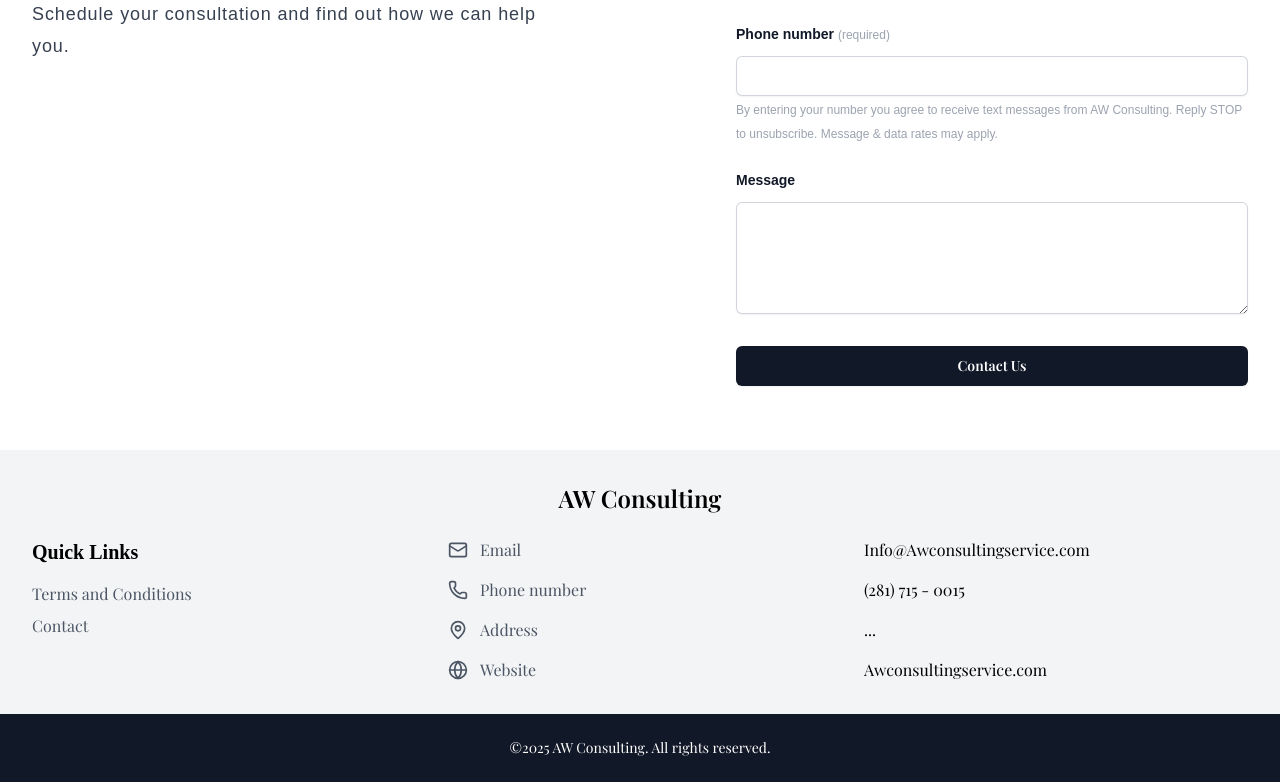
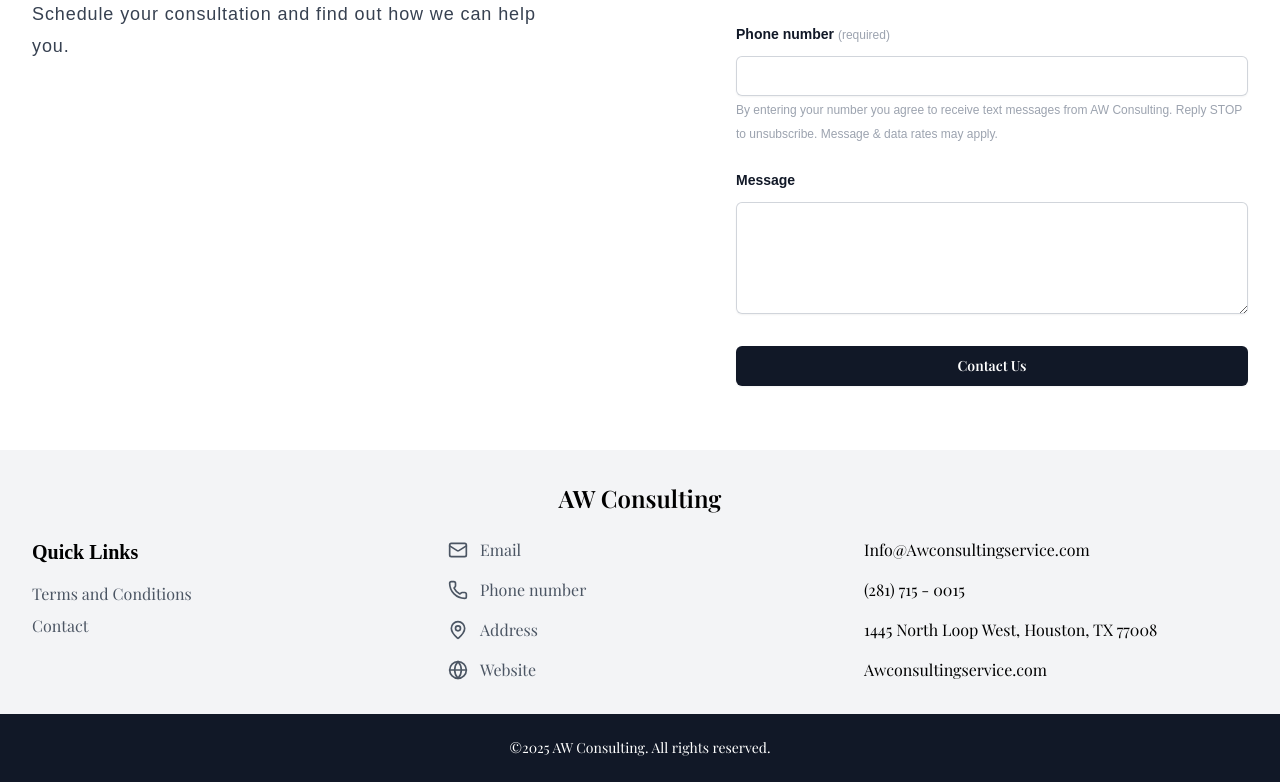
Before and after one commit to DrRhea/company_profile_usa, a Next.js app: page / in a window 1280 px wide. Shown: the part 3915-4697 px from the top of the page. Built offline with nearby package versions, Linux system fonts and the light colour scheme; a web font is replaced by a local one.

Commit message:
feat: add company address

```diff
--- a/src/app/components/Footer.js
+++ b/src/app/components/Footer.js
@@ -71,7 +71,7 @@
                 rel="noopener noreferrer"
                 className="block pl-8 hover:text-blue-600 transition-colors"
               >
-                ...
+                1445 North Loop West, Houston, TX 77008
               </a>
             </div>
 
@@ -137,7 +137,7 @@
               <span
                 className="hover:text-blue-600 transition-colors"
               >
-                ...
+                1445 North Loop West, Houston, TX 77008
               </span>
             </div>
 
```
